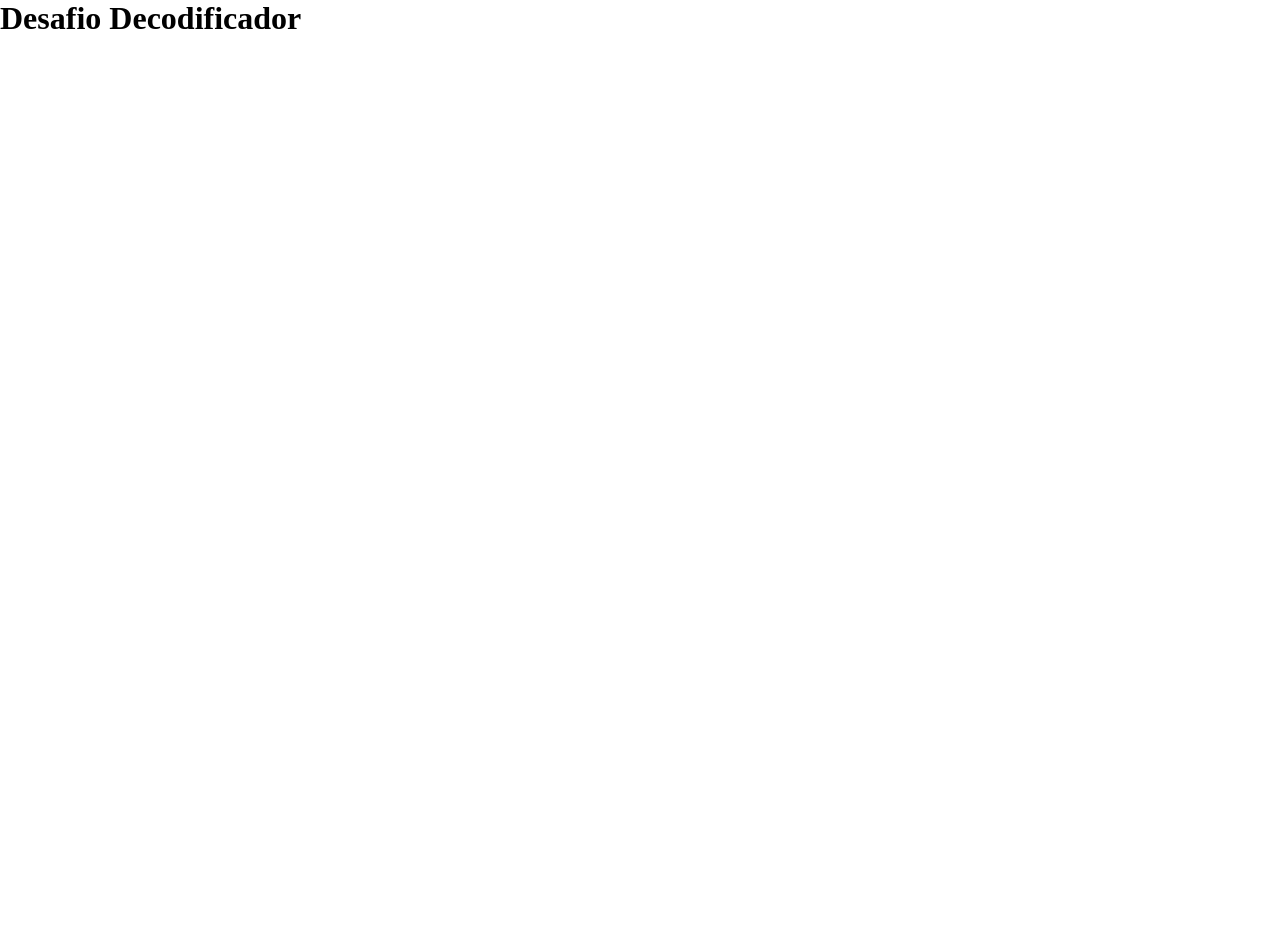
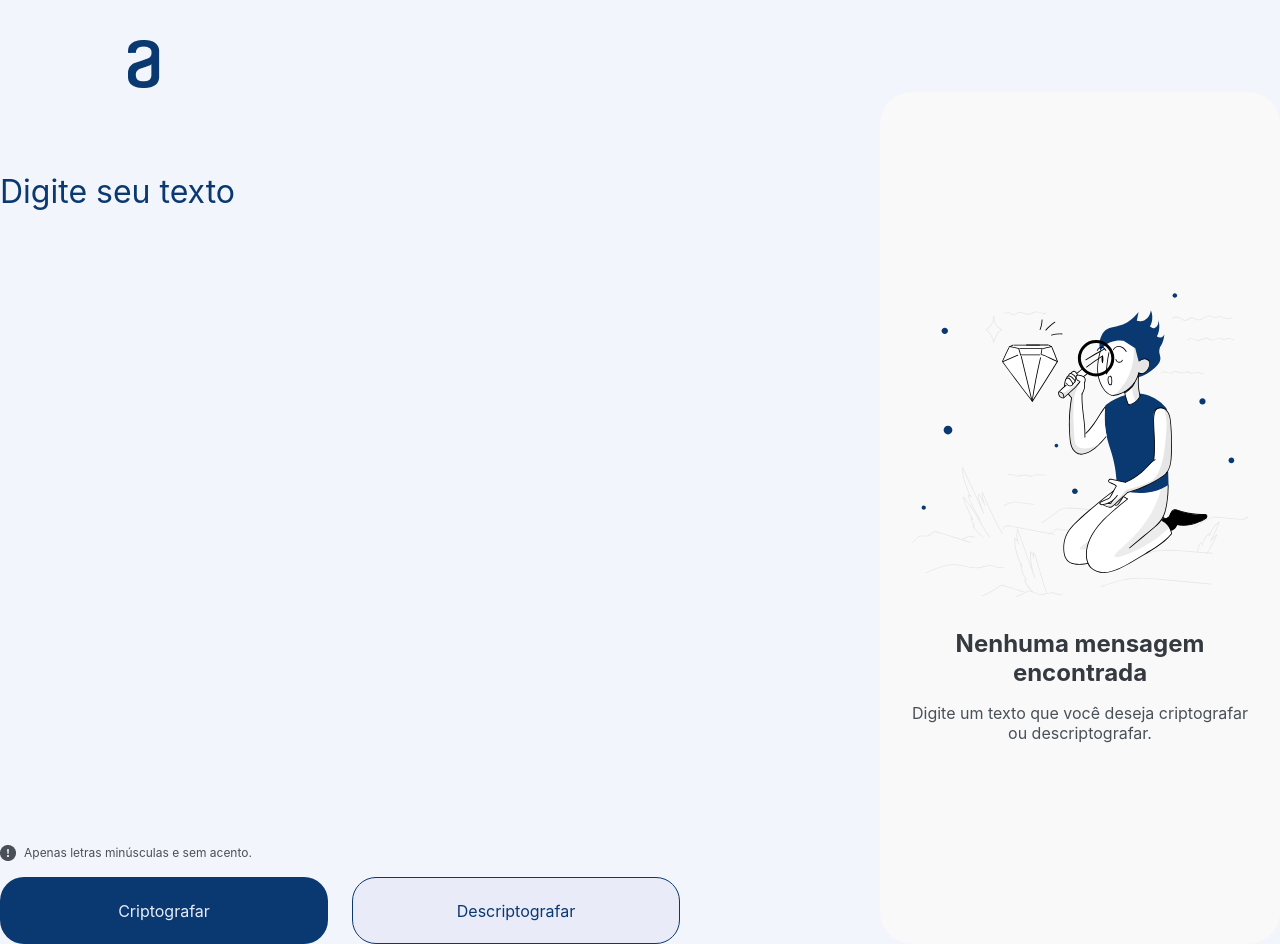
Before and after one commit to felipe-Ma1a/decodificador, a plain HTML site: page index.html in a window 1280 px wide. Before the commit the page ends 800 px from the top, so only its background shows below. Drawn offline with Linux system fonts and the light colour scheme.

Commit message:
feat: finish the page design

```diff
--- a/globals.css
+++ b/globals.css
@@ -1,3 +1,13 @@
+:root {
+  --primary-ff: "Inter", sans-serif;
+
+  --primary-clr: #e9ecf8;
+  --secondary-clr: #495057;
+  --terciary-clr: #343a40;
+
+  --accent-clr: #0a3871;
+}
+
 *,
 *:after,
 *:before {
@@ -6,7 +16,13 @@
   box-sizing: border-box;
   text-decoration: none;
 }
+
 body {
   font-size: 100%;
   list-style-type: none;
+  background-color: #f3f5fc;
 }
+
+img {
+  max-width: 100%;
+}
--- a/index.html
+++ b/index.html
@@ -6,8 +6,42 @@
     <title>Decodificador</title>
 
     <link rel="stylesheet" href="./globals.css" />
+    <link rel="stylesheet" href="style.css" />
   </head>
   <body>
-    <h1>Desafio Decodificador</h1>
+    <header>
+      <img src="./public/images/Logo.png" alt="Logo Alura" class="logo-alura" />
+    </header>
+    <main class="container">
+      <section class="message-section">
+        <textarea class="text" placeholder="Digite seu texto"></textarea>
+
+        <div class="btn-section">
+          <p class="rules-info">
+            <img
+              src="./public/images/bi_exclamation-circle-fill.png"
+              alt="Icone de eSxclamação"
+            />
+            Apenas letras minúsculas e sem acento.
+          </p>
+
+          <div class="btn-group">
+            <button class="cript-btn">Criptografar</button>
+            <button class="decript-btn">Descriptografar</button>
+          </div>
+        </div>
+      </section>
+
+      <section class="decript-section">
+        <img
+          src="./public/images/High quality products 1 1.svg"
+          alt="Imagem de um boneco azul"
+        />
+        <h2 class="decript-section__title">Nenhuma mensagem encontrada</h2>
+        <p class="decript-section__paragraph">
+          Digite um texto que você deseja criptografar ou descriptografar.
+        </p>
+      </section>
+    </main>
   </body>
 </html>
--- /dev/null
+++ b/style.css
@@ -0,0 +1,98 @@
+.logo-alura {
+  padding-inline-start: 5.25rem;
+  padding-block-start: 2.5rem;
+}
+
+.container {
+  width: 100%;
+  max-width: 1280px;
+  margin-inline: auto;
+  display: flex;
+  justify-content: space-between;
+  gap: 5rem;
+}
+
+.text,
+.text::placeholder {
+  color: var(--accent-clr);
+}
+
+.text {
+  margin-block-start: 5rem;
+  resize: none;
+  max-width: 680px;
+  height: 669px;
+  font: 400 2rem var(--primary-ff);
+  background-color: transparent;
+  border: 0;
+  outline: none;
+}
+
+.btn-section {
+  display: flex;
+  flex-direction: column;
+  justify-content: flex-end;
+}
+
+.rules-info {
+  display: flex;
+  gap: 0.5rem;
+  font: 400 0.75rem var(--primary-ff);
+  color: var(--secondary-clr);
+}
+
+.btn-group {
+  display: flex;
+  gap: 1.5rem;
+  margin-block-start: 1rem;
+}
+
+.cript-btn,
+.decript-btn {
+  cursor: pointer;
+  border: 0;
+  width: 328px;
+  height: 67px;
+  border-radius: 1.5rem;
+  font: 400 1rem var(--primary-ff);
+}
+
+.cript-btn {
+  background-color: var(--accent-clr);
+  color: var(--primary-clr);
+}
+
+.decript-btn {
+  color: var(--accent-clr);
+  border: 1px solid var(--accent-clr);
+  background-color: var(--primary-clr);
+}
+
+.decript-section {
+  width: 100%;
+  max-width: 400px;
+  background-color: #f9f9f9;
+  border-radius: 2rem;
+  display: flex;
+  flex-direction: column;
+  justify-content: center;
+  align-items: center;
+}
+
+.decript-section__title,
+.decript-section__paragraph {
+  max-width: 336px;
+  text-align: center;
+}
+
+.decript-section__title {
+  font: 700 1.5rem var(--primary-ff);
+  color: var(--terciary-clr);
+  margin-block-start: 2rem;
+  margin-block-end: 1rem;
+}
+
+.decript-section__paragraph {
+  font: 400 1rem var(--primary-ff);
+  color: var(--secondary-clr);
+}
```
Also changed, not shown: public/images/High quality products 1 1.svg (added), public/images/Logo.png (added), public/images/bi_exclamation-circle-fill.png (added).
